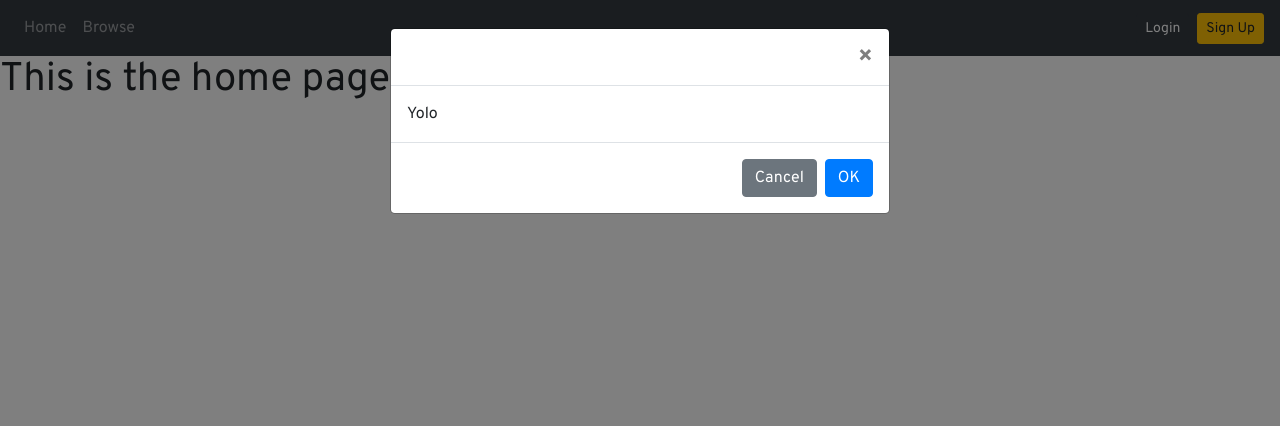
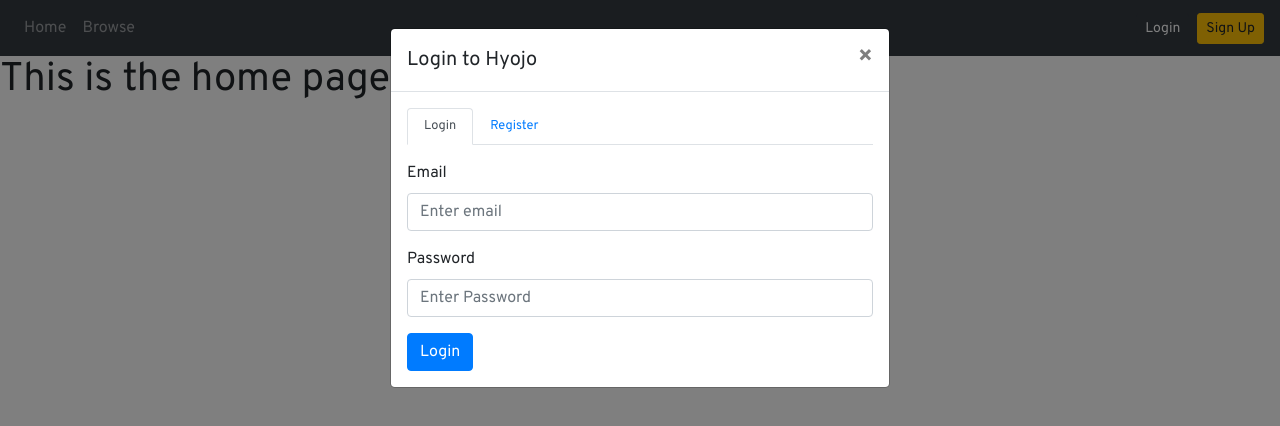
Before and after one commit to Eelsvek/hyojo-app, a Vue app: page / in a window 1280 px wide. Shown: the top 426 px of the page. Built offline with nearby package versions, Linux system fonts and the light colour scheme.

Commit message:
Login and Registration form

```diff
--- a/src/components/Modals/AccountModal.vue
+++ b/src/components/Modals/AccountModal.vue
@@ -1,15 +1,128 @@
 <template>
-  <b-modal v-model="value">Yolo</b-modal>
+  <b-modal v-model="value" :title="title" hide-footer>
+    <b-tabs class="mb-3" small>
+      <b-tab
+        v-for="tab in tabs"
+        :key="tab.id"
+        :title="tab.title"
+        @click="onTabClick(tab.id)"
+      ></b-tab>
+    </b-tabs>
+    <b-form @submit="onSubmit">
+      <template v-if="formType === constants.LOGIN">
+        <b-form-group label="Email" label-for="email-input">
+          <b-form-input
+            id="email-input"
+            v-model="form.email"
+            type="email"
+            placeholder="Enter email"
+            required
+          ></b-form-input>
+        </b-form-group>
+        <b-form-group label="Password" label-for="pw-input">
+          <b-form-input
+            id="pw-input"
+            v-model="form.password"
+            type="password"
+            placeholder="Enter Password"
+            required
+          ></b-form-input>
+        </b-form-group>
+      </template>
+      <template v-else>
+        <b-form-group label="Email" label-for="email-input">
+          <b-form-input
+            id="email-input"
+            v-model="form.email"
+            type="email"
+            placeholder="Enter email"
+            required
+          ></b-form-input>
+        </b-form-group>
+        <b-form-group label="Password" label-for="pw-input">
+          <b-form-input
+            id="pw-input"
+            v-model="form.password"
+            type="password"
+            placeholder="Enter Password"
+            required
+          ></b-form-input>
+        </b-form-group>
+        <b-form-group label="Confirm Password" label-for="pw-input-confirm">
+          <b-form-input
+            id="pw-input-confirm"
+            v-model="form.passwordConfirm"
+            type="password"
+            placeholder="Enter Password"
+            required
+          ></b-form-input>
+        </b-form-group>
+      </template>
+      <b-button type="submit" variant="primary">{{ buttonText }}</b-button>
+    </b-form>
+  </b-modal>
 </template>
 
 <script>
+import { LOGIN, REGISTER } from '@/constants/account-types';
+
 export default {
   name: 'AccountModal',
   props: {
+    type: {
+      type: String,
+      default: LOGIN,
+    },
+
     value: {
       type: Boolean,
-      default: false,
       required: true,
+    },
+  },
+
+  data() {
+    return {
+      constants: {
+        LOGIN,
+      },
+      form: {
+        email: '',
+      },
+      formType: this.type,
+      tabs: [
+        {
+          id: 1,
+          title: 'Login',
+        },
+        {
+          id: 2,
+          title: 'Register',
+        },
+      ],
+    };
+  },
+
+  computed: {
+    buttonText() {
+      return this.formType === LOGIN ? 'Login' : 'Register';
+    },
+
+    title() {
+      return this.formType === LOGIN ? 'Login to Hyojo' : 'Create An Account';
+    },
+  },
+
+  methods: {
+    onSubmit() {
+      console.log('submittin');
+    },
+
+    onTabClick(tabId) {
+      if (tabId === 1) {
+        this.formType = LOGIN;
+      } else {
+        this.formType = REGISTER;
+      }
     },
   },
 };
--- /dev/null
+++ b/src/constants/account-types.js
@@ -0,0 +1,2 @@
+export const LOGIN = 'Login';
+export const REGISTER = 'Register';
--- a/src/main.js
+++ b/src/main.js
@@ -3,10 +3,12 @@
 import {
   BootstrapVue,
   DropdownPlugin,
+  FormPlugin,
   IconsPlugin,
   ModalPlugin,
   NavPlugin,
   SidebarPlugin,
+  TabsPlugin,
 } from 'bootstrap-vue';
 
 import App from './App.vue';
@@ -18,11 +20,13 @@
 
 Vue.use(Vuelidate);
 Vue.use(BootstrapVue);
+Vue.use(DropdownPlugin);
+Vue.use(FormPlugin);
 Vue.use(IconsPlugin);
 Vue.use(ModalPlugin);
 Vue.use(NavPlugin);
 Vue.use(SidebarPlugin);
-Vue.use(DropdownPlugin);
+Vue.use(TabsPlugin);
 
 new Vue({
   router,
```
